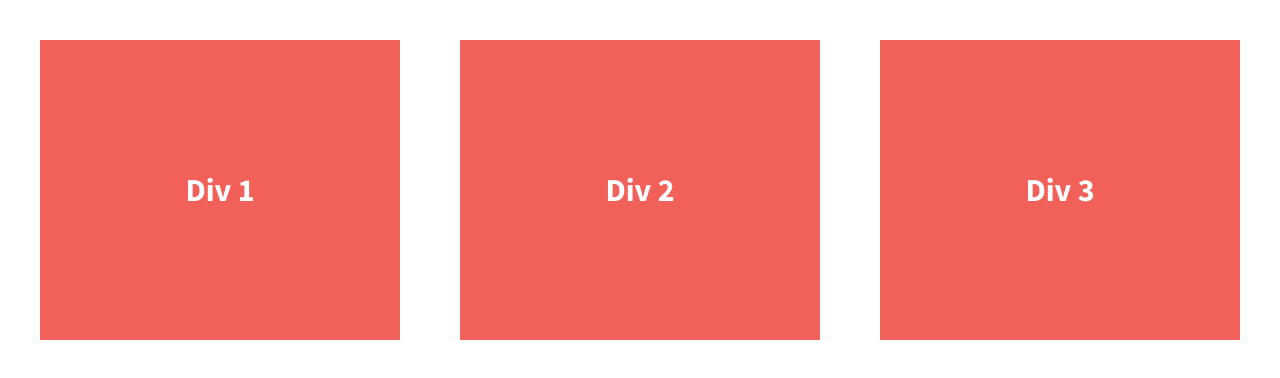
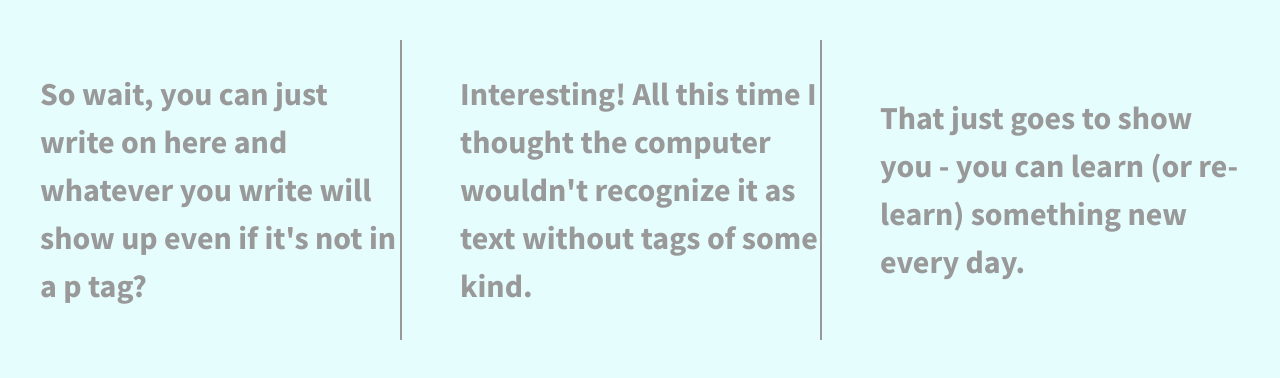
Before and after one commit to KellyW01/divs-flexbox-starer, a plain HTML site: page index.html in a window 1280 px wide. Drawn offline with nearby package versions, Linux system fonts and the light colour scheme.

Commit message:
Changed background color to light blue and added text.

```diff
--- a/css/main.css
+++ b/css/main.css
@@ -106,6 +106,8 @@ body {
   padding: 2em;
   font-size: 1.25em;
   height: 100%;
+  background:rgb(229, 253, 253);
+  background-repeat: no-repeat;
 }
 
 .wrapper {
@@ -117,15 +119,19 @@ body {
 
 .div-1, .div-2, .div-3 {
   /*give the divs a width of 30%, add display:flex, set justify-content and align-items to center*/
-  color: #fff;
+  color: #999;
   line-height: 1.5em;
   font-size: 1.6em;
-  background-color: #f16059;
+  /*background-color: #f16059;*/
   height: 300px;
   display: flex;
   width: 30%;
+
   justify-content: center;
   align-items: center;
+}
+.div-1, .div-2{
+    border-right: #999 2px solid;
 }
 
 
--- a/index.html
+++ b/index.html
@@ -23,13 +23,13 @@
 
         <section class="wrapper">
             <div class="div-1">
-                Div 1
+                <p>So wait, you can just write on here and whatever you write will show up even if it's not in a p tag?</p>
             </div>
             <div class="div-2">
-                Div 2
+                <p>Interesting!  All this time I thought the computer wouldn't recognize it as text without tags of some kind.</p>
             </div>
             <div class="div-3">
-                Div 3
+                That just goes to show you - you can learn (or re-learn) something new every day.
             </div>
         </section>
 
```
